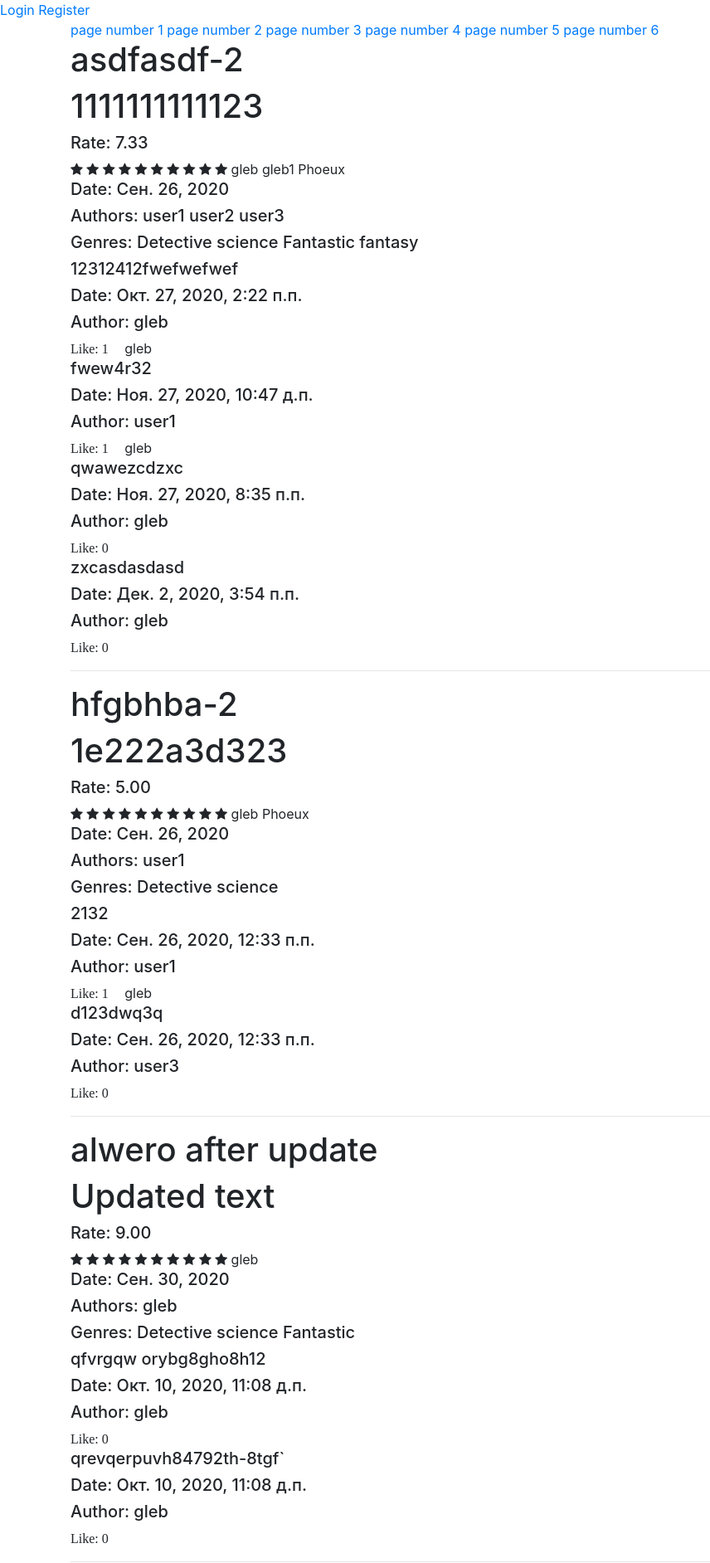
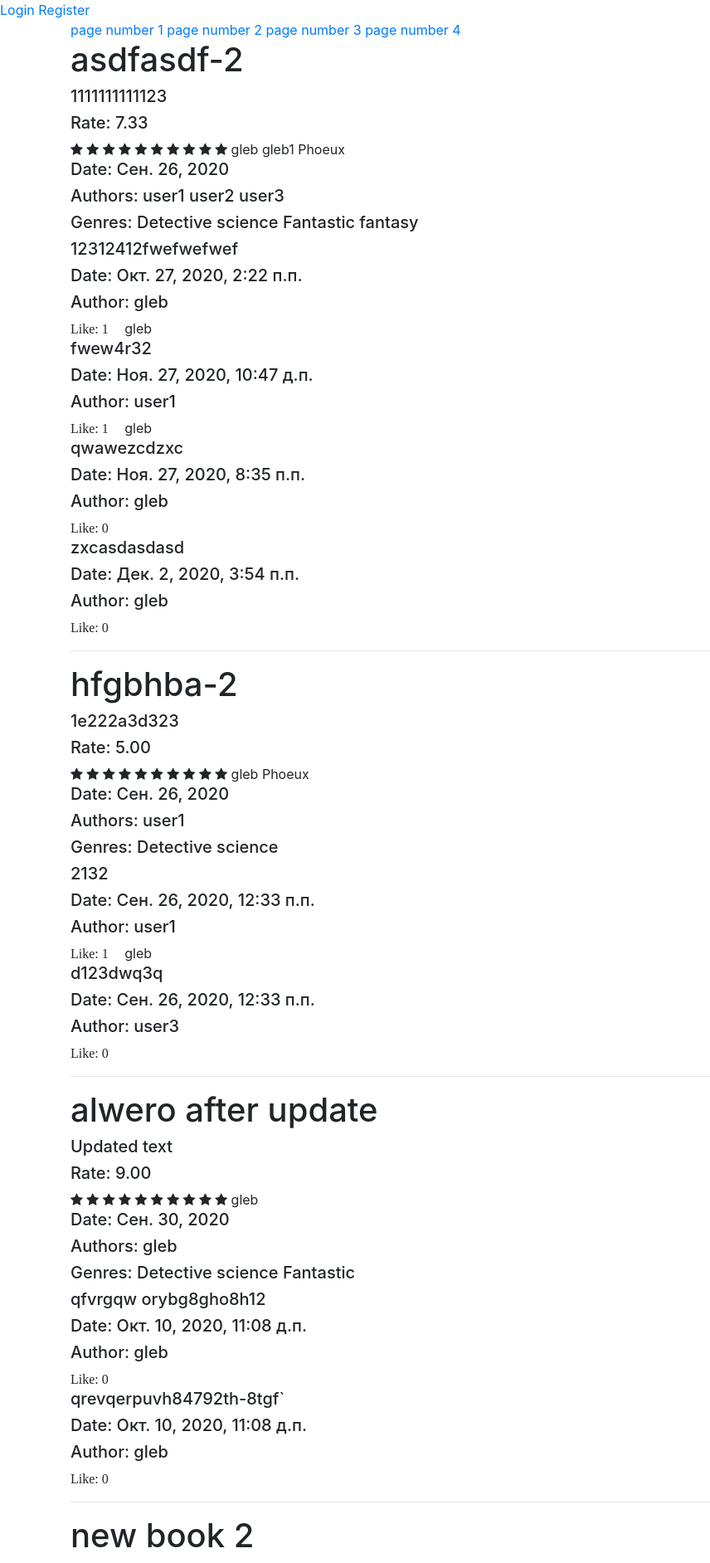
Before and after one commit to Phoeux/belhardtask1, a Django app: page /shop/hello/ in a window 1280 px wide. Shown: the top 1884 px of the page at 83% size, without its empty margins (0-856 px from the left). Run offline with Django 3.2, Linux system fonts and the light colour scheme; data comes from the database, SQL or seed files in the repository; some libraries are stand-ins or nearby versions.

Commit message:
test deploy

```diff
--- a/managebook/templates/index.html
+++ b/managebook/templates/index.html
@@ -34,7 +34,7 @@
         <p><a href="{% url 'delete_book_api' book_id=book.id %}">delete this book</a></p>
         <p><a href="{% url 'update_book_api' slug=book.slug %}">update this book</a></p>
         {% endif %}
-        <h1> {{ book.text }} </h1>
+        <h5> {{ book.text }} </h5>
 
         <div>
             <h5> Rate: {{ book.cached_rate }} </h5>
--- a/managebook/views.py
+++ b/managebook/views.py
@@ -47,7 +47,7 @@ class BookView(View):
         else:
             result = Book.objects. \
                 prefetch_related('author', 'genre', 'comment', 'comment__user').all()
-        pag = Paginator(result, 3)
+        pag = Paginator(result, 5)
         response['content'] = pag.page(num_page)
         response['count_page'] = list(range(1, pag.num_pages + 1))
         response['book_form'] = BookForm()
```
